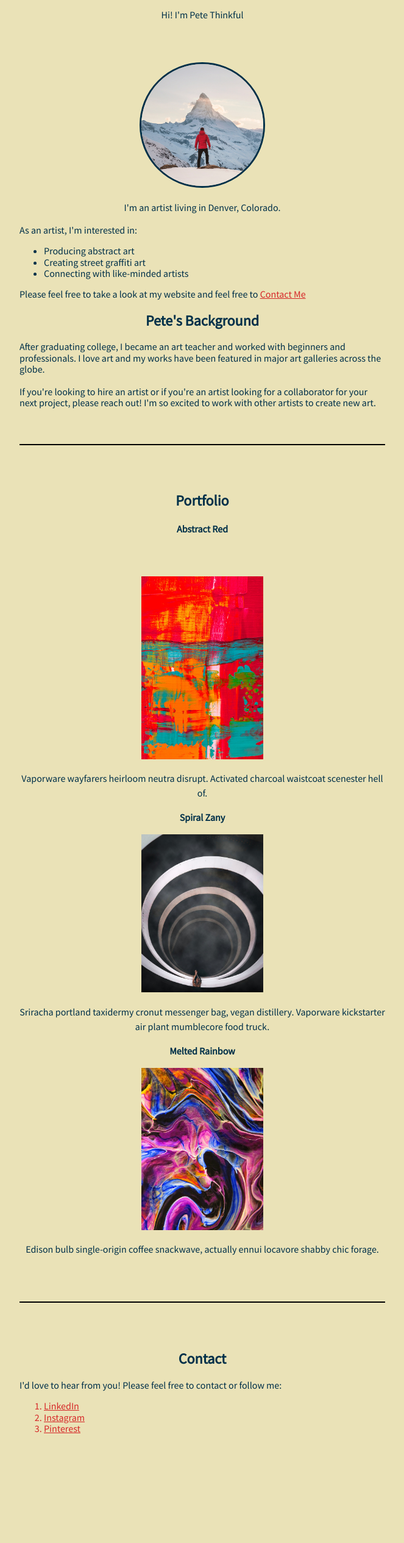
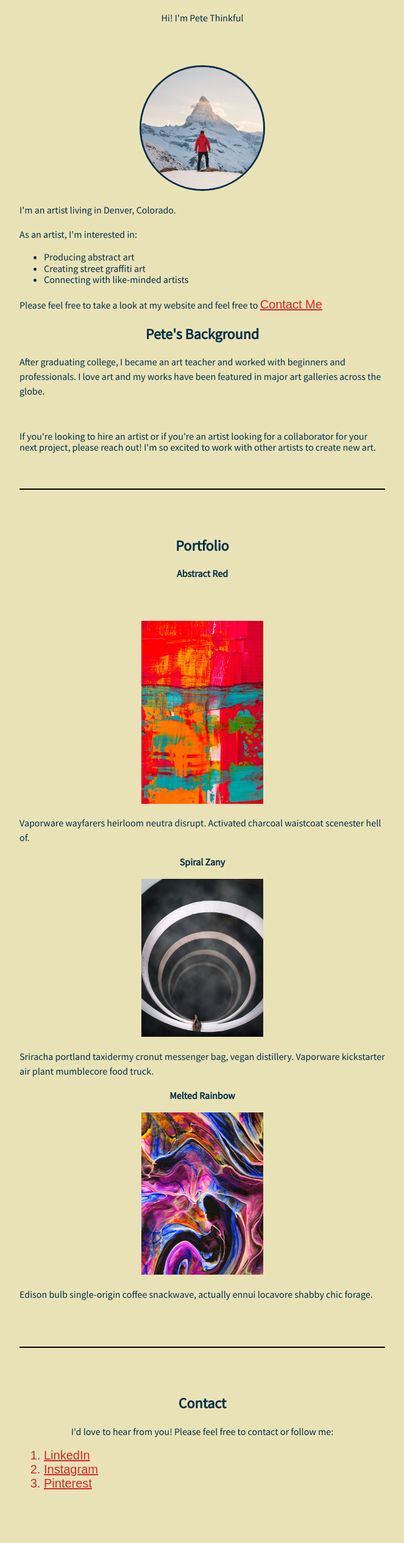
Before and after one commit to NerdyRuffNeck/PeteThinkful, a plain HTML site: page PeteThinkful/index.html in a window 1280 px wide. Shown: the part 243-2773 px from the top of the page at 61% size, without its empty margins (308-971 px from the left). Drawn offline with nearby package versions, Linux system fonts and the light colour scheme.

Commit message:
updating correct htm files v2

```diff
--- a/PeteThinkful/index.html
+++ b/PeteThinkful/index.html
@@ -17,8 +17,8 @@
 
          <h1>Pete Thinkful | Artist</h1>
            <nav>
-             <a href="#About">About</a>
-             <a href="#Portfolio">Portfolio</a>
+             <a href="#About">About </a>
+             <a href="#Portfolio">Portfolio </a>
              <a href="#Contact">Contact</a>
            </nav>
         </header>
@@ -28,24 +28,24 @@
         <!-- TODO: Add About section here -->
         <article id="about">
         <h2>About</h2>
-        <p>Hi! I'm Pete Thinkful</p>
+        <p id="two">Hi! I'm Pete Thinkful</p>
         <article>
           <section>
           <div>
             <img src="images/pete-thinkful.png" class="image-circle" alt="Picture of pete on mountain"/>
           </div>
           <p>I'm an artist living in Denver, Colorado.</p>
-          <p1>As an artist, I'm interested in:</p1>
+          <p>As an artist, I'm interested in:</p>
           <ul>
             <li>Producing abstract art</li>
             <li>Creating street graffiti art</li>
             <li>Connecting with like-minded artists</li>
           </ul>
-          <p1>Please feel free to take a look at my website and feel free to <a href="#Contact">Contact Me</a></p1>
+          <p>Please feel free to take a look at my website and feel free to <a href="#Contact">Contact Me</a></p>
             <h2>Pete's Background</h2>
-         <p1>After graduating college, I became an art teacher and worked with
+         <p>After graduating college, I became an art teacher and worked with
              beginners and professionals. I love art and my works have been
-             featured in major art galleries across the globe.</p1>
+             featured in major art galleries across the globe.</p>
       <br>
             <br>
                 <p1>If you're looking to hire an artist or if you're an artist looking
@@ -59,20 +59,20 @@
         <!-- TODO: Add Portfolio section here -->
         <article id="Portfolio">
           <h2>Portfolio</h2>
-        <p><strong>Abstract Red</strong></p>
+        <p id="two"><strong>Abstract Red</strong></p>
         <article>
           <div>
             <img src="images/abstract-red.png" />
           </div>
           <p>Vaporware wayfarers heirloom neutra disrupt. Activated charcoal
 waistcoat scenester hell of.</p>
-          <p><strong>Spiral Zany</strong></p>
+          <p id="two"><strong>Spiral Zany</strong></p>
           <div>
             <img src="images/spiral-zany.png" />
           </div>
            <p>Sriracha portland taxidermy cronut messenger bag, vegan
 distillery. Vaporware kickstarter air plant mumblecore food truck.</p>
-          <p><strong>Melted Rainbow</strong></p>
+          <p id="two"><strong>Melted Rainbow</strong></p>
           <div>
             <img src="images/melted-rainbow.png" />
           </div>
@@ -85,7 +85,7 @@ locavore shabby chic forage.</p>
         <!-- TODO: Add Contact section here -->
           <article id="Contact">
         <h2>Contact</h2>
-          <p1>I'd love to hear from you! Please feel free to contact or follow me:</p1>
+          <p id="two">I'd love to hear from you! Please feel free to contact or follow me:</p>
             <ol class="list-inside">
               <a href="">
             <li> LinkedIn</li>  </a>
@@ -101,7 +101,7 @@ locavore shabby chic forage.</p>
 
     <!-- Footer section -->
     <footer>
-      <p>© Pete Thinkful. All rights reserved.</p>
+      <p id="two">© Pete Thinkful. All rights reserved.</p>
     </footer>
   </body>
 </html>
--- a/PeteThinkful/style.css
+++ b/PeteThinkful/style.css
@@ -26,6 +26,7 @@ article {
 }
 nav{
    text-align: center;
+
 }
 article div {
   text-align: center;
@@ -34,21 +35,20 @@ article div {
 
 ol
 {
-color:red
-}
-a {
-  color:#d62828;
+
 }
 
-a:link    { }
-a:visited { }
-a:hover   { color: #f77f00; }
-a:active  { }
 p {
   line-height: 1.5;
-  text-align: center;
 
 }
+
+#two{
+  line-height: 1.5;
+ text-align: center;
+
+}
+
 
 /* The div container constrains the content width within the main container to 600px */
 div {
@@ -72,6 +72,18 @@ hr {
 
 .image-circle {
 border-radius: 50%;
-  color:#003049;
-  border-style:solid ;
+color:#003049;
+border-style:solid ;
+
 }
+
+a {
+  font-family: Arial, sans-serif;
+  font-size: 20px;
+  color:#d62828;
+}
+
+a:link    { }
+a:visited {  }
+a:hover   { color: #f77f00}
+a:active  { }
```
